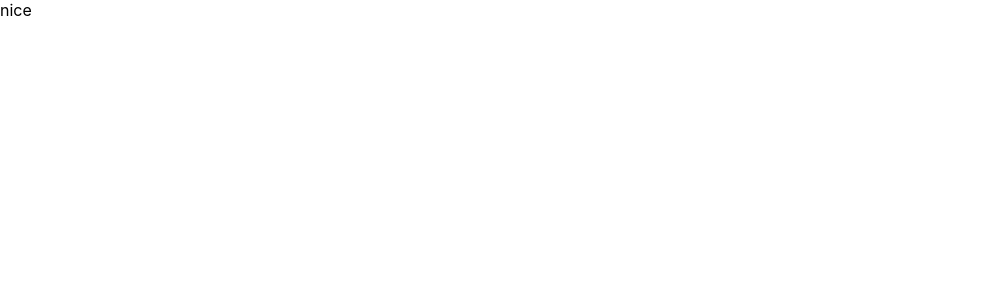
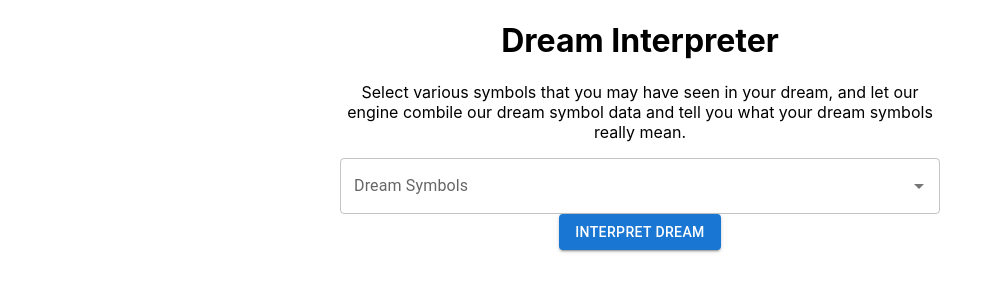
Before and after one commit to jcpalmer108/dream-interpreter, a React (Create React App) app: page / in a window 1280 px wide. Shown: the top 300 px of the page, without its empty margins (0-1002 px from the left). Built offline with nearby package versions, Linux system fonts and the light colour scheme.

Commit message:
basic autocomplete working

```diff
--- a/package.json
+++ b/package.json
@@ -3,6 +3,9 @@
   "version": "0.1.0",
   "private": true,
   "dependencies": {
+    "@emotion/react": "^11.10.5",
+    "@emotion/styled": "^11.10.5",
+    "@mui/material": "^5.11.4",
     "@testing-library/jest-dom": "^5.16.5",
     "@testing-library/react": "^13.4.0",
     "@testing-library/user-event": "^13.5.0",
--- a/src/components/App.css
+++ b/src/components/App.css
@@ -1,38 +1,5 @@
-.App {
+.dream-interpreter {
+  width: 600px;
   text-align: center;
+  margin: auto;
 }
-
-.App-logo {
-  height: 40vmin;
-  pointer-events: none;
-}
-
-@media (prefers-reduced-motion: no-preference) {
-  .App-logo {
-    animation: App-logo-spin infinite 20s linear;
-  }
-}
-
-.App-header {
-  background-color: #282c34;
-  min-height: 100vh;
-  display: flex;
-  flex-direction: column;
-  align-items: center;
-  justify-content: center;
-  font-size: calc(10px + 2vmin);
-  color: white;
-}
-
-.App-link {
-  color: #61dafb;
-}
-
-@keyframes App-logo-spin {
-  from {
-    transform: rotate(0deg);
-  }
-  to {
-    transform: rotate(360deg);
-  }
-}
--- a/src/components/App.js
+++ b/src/components/App.js
@@ -1,10 +1,37 @@
-import React, { Component } from 'react'
+import React, { useState } from 'react'
+import { Autocomplete, TextField, Button } from '@mui/material';
+import symbols from '../content/data';
 import './App.css';
 
-class App extends Component {
-  render() {
-    return <div>nice</div>
-  }
+function App () {
+  const [selected, setSelected] = useState([])
+  const [displayInterpretation, setDisplayInterpretation] = useState(false)
+
+  return (
+    <div className="dream-interpreter">
+      <h1>Dream Interpreter</h1>
+      <p>Select various symbols that you may have seen in your dream, and let our engine combile our dream symbol data and tell you what your dream symbols really mean.</p>
+      <Autocomplete
+        multiple
+        id="tags-outlined"
+        options={symbols}
+        getOptionLabel={(item) => item.label}
+        filterSelectedOptions
+        value={selected}
+        disabled={displayInterpretation}
+        onChange={(event, value) => {setSelected(value)}}
+        renderInput={(params) => (
+          <TextField
+            {...params}
+            label="Dream Symbols"
+            placeholder="Choose your dream symbols..."
+          />
+        )}
+      />
+      <Button variant="contained" onClick={() => { setDisplayInterpretation(true)}}>Interpret Dream </Button>
+
+    </div>
+  )
 }
 
 export default App;
--- a/src/content/data.js
+++ b/src/content/data.js
@@ -1,7 +1,32 @@
-const symbols = new Map([
-  [
-    "A", { default: 'hi' }
-  ]
-])
+const symbols = [
+  {
+    label: "Lecture",
+    meaning: "To dream that you are giving a lecture suggests that you are becoming somewhat of a bore. You need to improve your communications skills. Alternatively, your dream may serve as a continuation of your intellectual thinking, carried over from your waking hours.",
+    specifics: [
+      {
+        label: "Listening to a lecture",
+        additional: "To dream that you are listening to a lecture indicates that you need to do some research and weigh out your options before making a decision on some matter."
+      }
+    ]
+  },
+  {
+    label: "Queue",
+    redirect: "Line",
+  },
+  {
+    label: "Line",
+    meaning: "To see a line in your dream symbolizes duality, limits, boundaries and rules. It also relates to movement or non-movement. To dream that you are crossing a line suggests that you are overstepping your boundaries or that you are moving beyond the limits in some area of your life.",
+    specifics: [
+      {
+        label: "Line of people or items",
+        additional: "To see a line of people or objects indicates that you need to be more aware of some situation or relationship."
+      },
+      {
+        label: "Standing in line",
+        additional: "To dream that you are standing in line represents your need for patience. You need to learn to wait for something and not always have it right away."
+      }
+    ]
+  }
+]
 
 export default symbols
```
Also changed, not shown: 1 other file (tests, documents, lock files or other folders).
